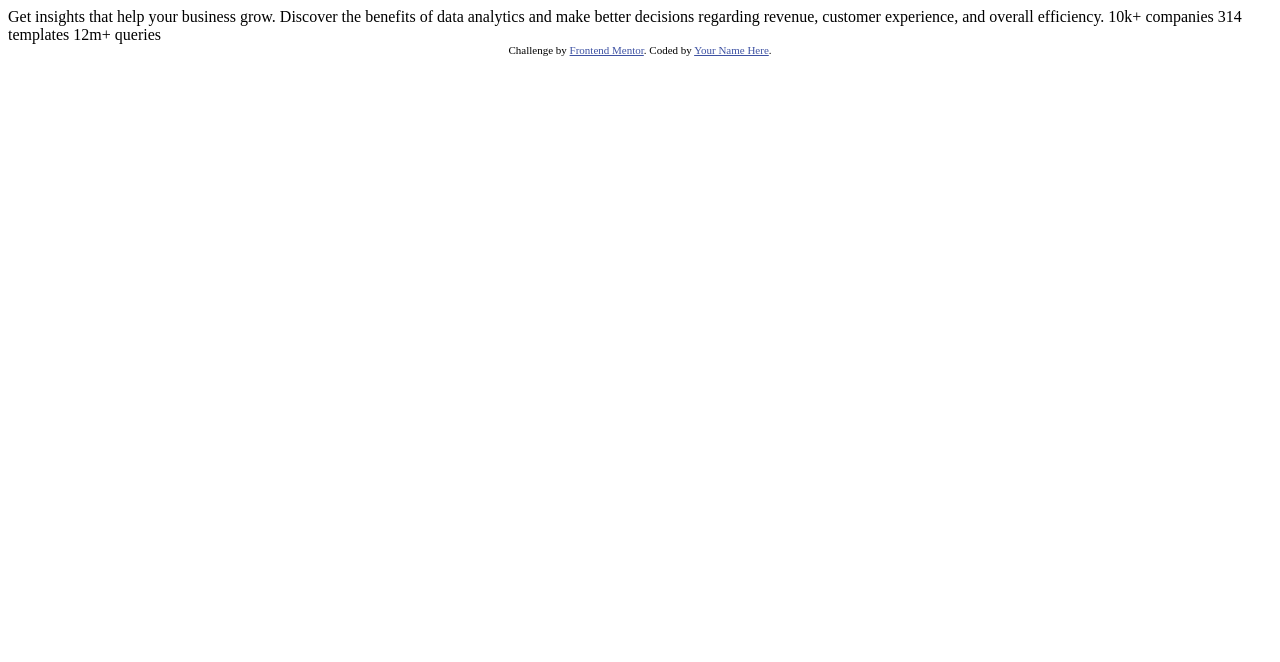
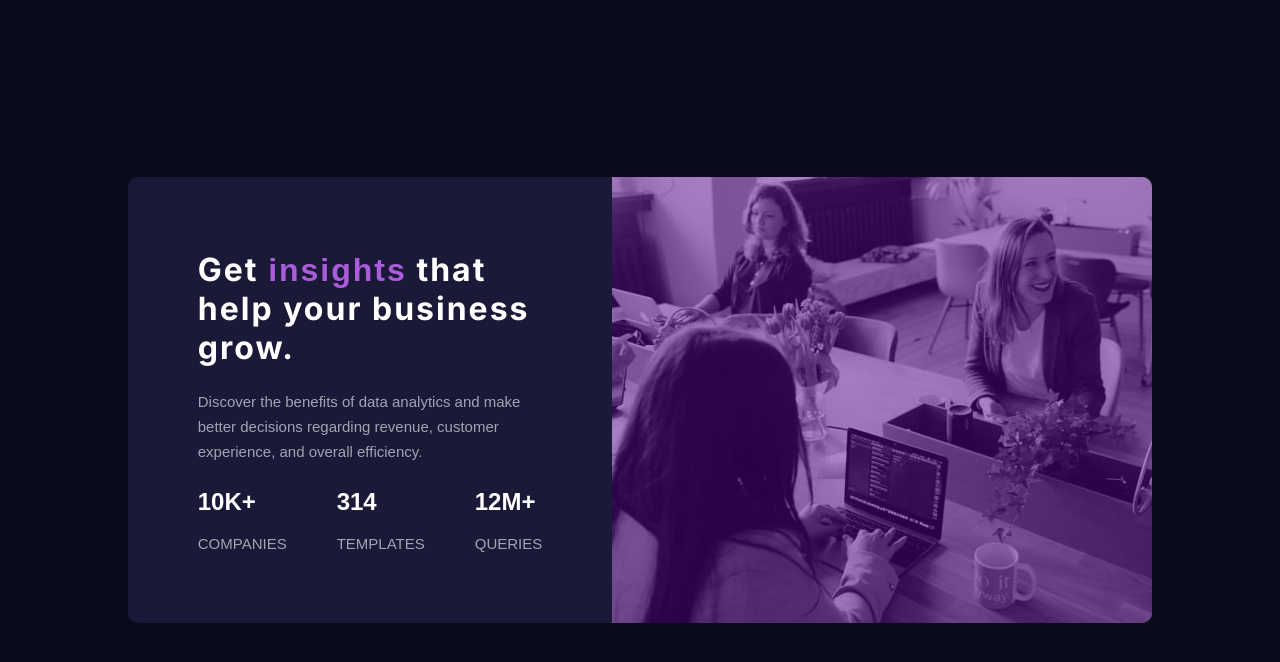
Before and after one commit to Maliklar/stats-preview-card-component-main, a plain HTML site: page index.html in a window 1280 px wide. Drawn offline with Linux system fonts and the light colour scheme.

Commit message:
first sub

```diff
--- a/index.html
+++ b/index.html
@@ -1,33 +1,50 @@
 <!DOCTYPE html>
 <html lang="en">
+
 <head>
-  <meta charset="UTF-8">
-  <meta name="viewport" content="width=device-width, initial-scale=1.0"> <!-- displays site properly based on user's device -->
+    <meta charset="UTF-8">
+    <meta name="viewport" content="width=device-width, initial-scale=1.0">
+    <!-- displays site properly based on user's device -->
+    <link rel="icon" type="image/png" sizes="32x32" href="./images/favicon-32x32.png">
+    <link rel="stylesheet" href="./styles.css">
+    <title>Frontend Mentor | Stats preview card component</title>
 
-  <link rel="icon" type="image/png" sizes="32x32" href="./images/favicon-32x32.png">
+</head>
 
-  <title>Frontend Mentor | Stats preview card component</title>
-
-  <!-- Feel free to remove these styles or customise in your own stylesheet 👍 -->
-  <style>
-    .attribution { font-size: 11px; text-align: center; }
-    .attribution a { color: hsl(228, 45%, 44%); }
-  </style>
-</head>
 <body>
 
-  Get insights that help your business grow.
+    <div class="card">
+        <div class="card-content">
+            <div class="titles">
+                <h1 class="card-header">
+                    Get <span id="insight">insights</span> that help your business grow.
+                </h1>
+                <p class="card-text">
+                    Discover the benefits of data analytics and make better decisions regarding revenue, customer experience, and overall efficiency.
+                </p>
+            </div>
+            <div class="card-footer">
+                <div class="footer-item">
+                    <h2>10k+</h2>
+                    <p>companies</p>
+                </div>
+                <div class="footer-item">
+                    <h2>314</h2>
+                    <p>templates</p>
+                </div>
+                <div class="footer-item">
+                    <h2>12m+</h2>
+                    <p>queries</p>
+                </div>
+            </div>
+        </div>
+        <div class="background-image-container">
+            <img src="./images/image-header-desktop.jpg" class="background-image" alt="background image">
+            <img src="./images/image-header-mobile.jpg" class="background-image-mobile" alt="background image">
+            <div class="color-overlay"></div>
+        </div>
+    </div>
 
-  Discover the benefits of data analytics and make better decisions regarding revenue, customer
-  experience, and overall efficiency.
+</body>
 
-  10k+ companies
-  314 templates
-  12m+ queries
-
-  <div class="attribution">
-    Challenge by <a href="https://www.frontendmentor.io?ref=challenge" target="_blank">Frontend Mentor</a>.
-    Coded by <a href="#">Your Name Here</a>.
-  </div>
-</body>
 </html>
--- /dev/null
+++ b/styles.css
@@ -0,0 +1,133 @@
+@import url('https://fonts.googleapis.com/css2?family=Inter:wght@400;700&display=swap');
+@import url('https://fonts.googleapis.com/css2?family=Lexend+Deca&display=swap');
+:root {
+    --backgroundColor: hsl(233, 47%, 7%);
+    --cardBackgroundColor: hsl(244, 38%, 16%);
+    --accentColor: hsl(277, 64%, 61%);
+    --mainHeadingStats: hsl(0, 0%, 100%);
+    --mainParagraph: hsla(0, 0%, 100%, 0.75);
+    --statHeadings: hsla(0, 0%, 100%, 0.6);
+}
+
+* {
+    font-family: 'Dosis', sans-serif;
+    box-sizing: content-box;
+}
+
+body {
+    background-color: var(--backgroundColor);
+    color: var(--mainHeadingStats);
+    display: flex;
+    flex-direction: column;
+    justify-content: center;
+    align-items: center;
+    align-content: center;
+    min-height: 100vh;
+    margin: 0px;
+    padding: 0px;
+}
+
+.card {
+    margin: 0px 168px;
+    min-height: 442px;
+    background-color: var(--cardBackgroundColor);
+    border-radius: 10px;
+    display: flex;
+    justify-content: space-between;
+}
+
+.background-image {
+    border-radius: 0px 10px 10px 0px;
+}
+
+.color-overlay {
+    background-color: hsla(277, 97%, 27%, 0.493);
+    position: absolute;
+    border-radius: 0px 10px 10px 0px;
+    z-index: 100;
+    width: 100%;
+    height: 100%;
+}
+
+.background-image-container {
+    position: relative;
+    padding: 0px;
+    display: flex;
+}
+
+.card-content {
+    display: flex;
+    flex-direction: column;
+    justify-content: space-between;
+    margin: 52px 70px 52px 70px;
+}
+
+.card-footer {
+    display: flex;
+    gap: 50px;
+}
+
+p {
+    color: var(--statHeadings);
+    font-size: 15px;
+    line-height: 25px;
+}
+
+h2 {
+    margin: 0px;
+}
+
+.card-header {
+    font-weight: 700;
+    letter-spacing: 2px;
+    font-family: 'Inter';
+}
+
+.card-text {
+    color: var(--statHeadings);
+}
+
+#insight {
+    color: var(--accentColor);
+    font-weight: 700;
+}
+
+.footer-item {
+    text-transform: uppercase;
+}
+
+.background-image-mobile {
+    display: none;
+}
+
+@media screen and (max-width: 966px) {
+    .card {
+        margin: 0px 20px;
+        /* min-height: 442px; */
+        /* width: 90%; */
+        border-radius: 10px;
+        flex-direction: column-reverse
+    }
+    .color-overlay {
+        position: absolute;
+        border-radius: 10px 10px 0px 0px;
+    }
+    .card-content {
+        align-items: center;
+        text-align: center;
+        margin: 22px 20px 22px 20px;
+    }
+    .background-image-mobile {
+        display: block;
+        width: 100%;
+        border-radius: 10px 10px 0px 0px;
+    }
+    .background-image {
+        display: none;
+    }
+    .card-footer {
+        display: flex;
+        flex-direction: column;
+        gap: 10px;
+    }
+}
```
